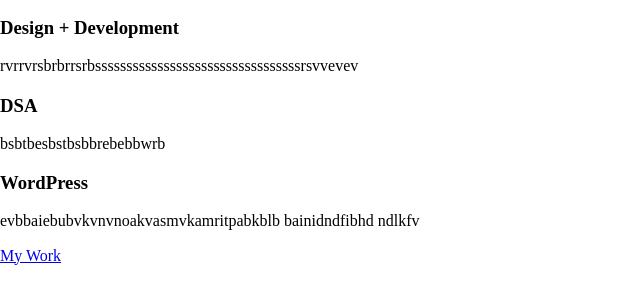
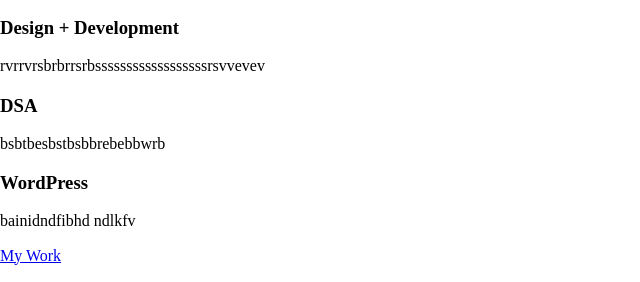
Before and after one commit to i-amritpal/portfolio, a plain HTML site: page index.html in a window 1280 px wide. Shown: the part 309-591 px from the top of the page, without its empty margins (0-640 px from the left). Drawn offline with nearby package versions, Linux system fonts and the light colour scheme.

Commit message:
second commit

```diff
--- a/index.html
+++ b/index.html
@@ -47,7 +47,7 @@
     <div class="services">
         <div class="service">
             <h3>Design + Development</h3>
-            <p>rvrrvrsbrbrrsrbsssssssssssssssssssssssssssssssssrsvvevev</p>
+            <p>rvrrvrsbrbrrsrbssssssssssssssssssrsvvevev</p>
         </div> <!-- service -->
         <div class="service">
             <h3>DSA</h3>
@@ -55,7 +55,7 @@
         </div> <!-- service -->
         <div class="service">
             <h3>WordPress</h3>
-            <p>evbbaiebubvkvnvnoakvasmvkamritpabkblb bainidndfibhd ndlkfv</p>
+            <p>bainidndfibhd ndlkfv</p>
         </div> <!-- service -->
 
     </div><!-- services -->
```
